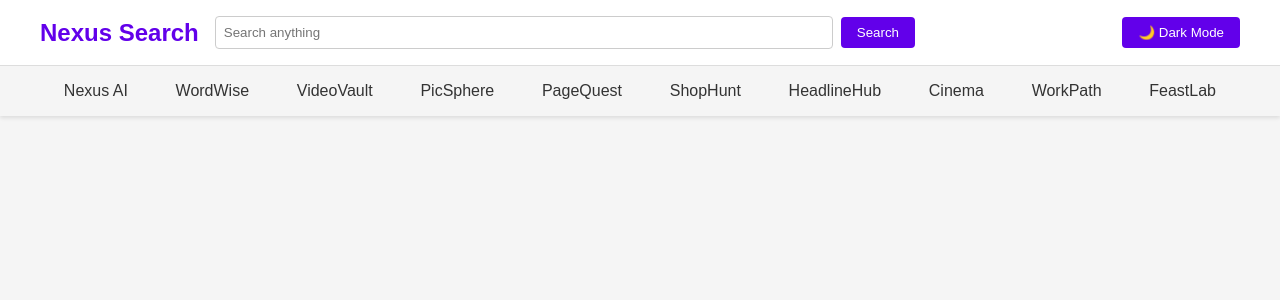
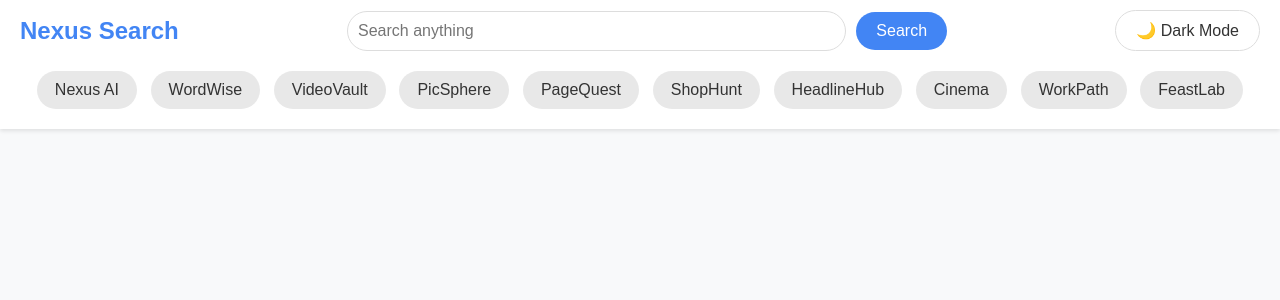
Before and after one commit to akshithbilla/Nexus-Search, a React (Create React App) app in the folder Frontend/: page / in a window 1280 px wide. Shown: the top 300 px of the page. Built offline with nearby package versions, Linux system fonts and the light colour scheme.

Commit message:
Final Integration Done

```diff
--- a/Frontend/package.json
+++ b/Frontend/package.json
@@ -4,6 +4,7 @@
   "private": true,
   "dependencies": {
     "axios": "^1.7.9",
+    "bootstrap": "^5.3.3",
     "cra-template": "1.2.0",
     "react": "^19.0.0",
     "react-dom": "^19.0.0",
@@ -16,8 +17,6 @@
     "test": "react-scripts test",
     "eject": "react-scripts eject",
     "proxy": "http://localhost:2500"
-
-
   },
   "eslintConfig": {
     "extends": [
--- a/Frontend/public/index.html
+++ b/Frontend/public/index.html
@@ -9,6 +9,9 @@
       name="description"
       content="Web site created using create-react-app"
     />
+    <!-- Add this inside public/index.html -->
+
+
     <link rel="apple-touch-icon" href="%PUBLIC_URL%/logo192.png" />
     <!--
       manifest.json provides metadata used when your web app is installed on a
--- a/Frontend/src/components/NavBar.css
+++ b/Frontend/src/components/NavBar.css
@@ -1,209 +1,168 @@
 /* General Styles */
 body {
   margin: 0;
-  font-family: Arial, sans-serif;
-  transition: background-color 0.3s, color 0.3s;
+  font-family: 'Arial', sans-serif;
+  background-color: #f8f9fa;
+  color: #333;
 }
 
 .app {
-  min-height: 100vh;
   display: flex;
   flex-direction: column;
-}
-
-.light-theme {
-  background-color: #f5f5f5;
-  color: #333;
-}
-
-.dark-theme {
-  background-color: #1a1a1a;
-  color: #ffffff;
+  min-height: 100vh;
 }
 
 /* Navbar Styles */
 .navbar {
-  position: fixed;
+  background-color: rgba(255, 255, 255, 0.9); /* Semi-transparent background */
+  box-shadow: 0 2px 4px rgba(0, 0, 0, 0.1);
+  padding: 10px 20px;
+  position: sticky;
   top: 0;
-  left: 0;
-  width: 100%;
-  background-color: #ffffff;
-  box-shadow: 0 2px 4px rgba(0, 0, 0, 0.1);
   z-index: 1000;
-  transition: background-color 0.3s, box-shadow 0.3s;
-}
-
-.dark-theme .navbar {
-  background-color: #333;
-  box-shadow: 0 2px 4px rgba(0, 0, 0, 0.3);
+  backdrop-filter: blur(10px); /* Blur effect for modern look */
 }
 
 .navbar-top {
   display: flex;
   justify-content: space-between;
   align-items: center;
-  padding: 1rem;
-  max-width: 1200px;
-  margin: 0 auto;
-  width: 100%;
+  flex-wrap: wrap;
 }
 
 .logo {
-  font-size: 1.5rem;
+  font-size: 24px;
   font-weight: bold;
-  color: #6200ea;
-}
-
-.dark-theme .logo {
-  color: #bb86fc;
+  color: #4285f4;
+  cursor: pointer;
 }
 
 .search-container {
   display: flex;
   align-items: center;
-  gap: 0.5rem;
   flex-grow: 1;
-  margin: 0 1rem;
+  margin: 0 20px;
+  max-width: 600px;
 }
 
 .search-bar {
-  padding: 0.5rem;
-  border: 1px solid #ccc;
-  border-radius: 4px;
   width: 100%;
-  max-width: 600px;
-  background-color: #fff;
+  padding: 10px;
+  border: 1px solid #ddd;
+  border-radius: 24px;
+  outline: none;
+  font-size: 16px;
+  margin-right: 10px;
+}
+
+.search-button {
+  padding: 10px 20px;
+  background-color: #4285f4;
+  color: white;
+  border: none;
+  border-radius: 24px;
+  cursor: pointer;
+  font-size: 16px;
+}
+
+.search-button:hover {
+  background-color: #3367d6;
+}
+
+.theme-toggle {
+  padding: 10px 20px;
+  background-color: transparent;
+  border: 1px solid #ddd;
+  border-radius: 24px;
+  cursor: pointer;
+  font-size: 16px;
   color: #333;
 }
 
-.dark-theme .search-bar {
-  background-color: #444;
-  border-color: #666;
-  color: #fff;
+.theme-toggle:hover {
+  background-color: #f1f1f1;
 }
 
-.search-button {
-  padding: 0.5rem 1rem;
-  border: none;
-  border-radius: 4px;
-  background-color: #6200ea;
-  color: white;
-  cursor: pointer;
-  transition: background-color 0.3s;
-}
-
-.dark-theme .search-button {
-  background-color: #bb86fc;
-}
-
-.search-button:hover {
-  background-color: #3700b3;
-}
-
-.dark-theme .search-button:hover {
-  background-color: #9a67ea;
-}
-
-.theme-toggle {
-  padding: 0.5rem 1rem;
-  border: none;
-  border-radius: 4px;
-  background-color: #6200ea;
-  color: white;
-  cursor: pointer;
-  transition: background-color 0.3s;
-}
-
-.dark-theme .theme-toggle {
-  background-color: #bb86fc;
-}
-
-.theme-toggle:hover {
-  background-color: #3700b3;
-}
-
-.dark-theme .theme-toggle:hover {
-  background-color: #9a67ea;
-}
-
+/* Navbar Bottom Styles */
 .navbar-bottom {
-  width: 100%;
-  background-color: #f5f5f5;
-  border-top: 1px solid #ddd;
-}
-
-.dark-theme .navbar-bottom {
-  background-color: #444;
-  border-top-color: #666;
+  margin-top: 10px;
 }
 
 .navbar-menu {
   display: flex;
   justify-content: space-around;
   list-style: none;
-  padding: 0.5rem 0;
+  padding: 0;
   margin: 0;
-  max-width: 1200px;
-  margin: 0 auto;
+  flex-wrap: wrap;
+  background-color: rgba(255, 255, 255, 0.8); /* Semi-transparent background */
+  border-radius: 20px;
+  padding: 10px;
 }
 
 .navbar-menu li {
-  cursor: pointer;
-  padding: 0.5rem 1rem;
-  border-radius: 4px;
-  transition: background-color 0.3s, color 0.3s;
-  color: #333;
-}
-
-.dark-theme .navbar-menu li {
-  color: #fff;
+  list-style: none;
+    padding: 10px 18px;
+    border-radius: 20px;
+    background-color: #e8e8e8;
+    cursor: pointer;
+    transition: background-color 0.3s;
 }
 
 .navbar-menu li:hover {
-  background-color: #6200ea;
-  color: white;
+  color: #1a73e8;
+  background-color: #d4d4d4; /* Semi-transparent hover background */
+  border-radius: 20px;
 }
 
-.dark-theme .navbar-menu li:hover {
-  background-color: #bb86fc;
+/* Responsive Styles */
+@media (max-width: 768px) {
+  .navbar-top {
+    flex-direction: column;
+    align-items: stretch;
+  }
+
+  .search-container {
+    margin: 10px 0;
+  }
+
+  .navbar-menu {
+    justify-content: flex-start;
+  }
+
+  .navbar-menu li {
+    padding: 8px 10px;
+    font-size: 12px;
+  }
+}
+
+@media (max-width: 480px) {
+  .logo {
+    font-size: 20px;
+  }
+
+  .search-bar {
+    font-size: 14px;
+  }
+
+  .search-button, .theme-toggle {
+    font-size: 14px;
+    padding: 8px 16px;
+  }
+
+  .navbar-menu li {
+    padding: 6px 8px;
+    font-size: 10px;
+  }
 }
 
 /* Search Results Styles */
 .search-results {
-  padding: 1rem;
-  max-width: 1200px;
-  margin: 0 auto;
-  width: 100%;
-  margin-top: 120px; /* Adjusted for fixed navbar */
+  padding: 20px;
+  flex-grow: 1;
 }
 
-.dictionary-results {
-  background-color: rgba(255, 255, 255, 0.1);
-  padding: 1rem;
-  border-radius: 8px;
-}
 
-.dictionary-entry {
-  margin-bottom: 1rem;
-}
-
-.phonetic {
-  font-style: italic;
-  color: #888;
-}
-
-.meaning {
-  margin-top: 1rem;
-}
-
-.definition {
-  margin-left: 1rem;
-}
-
-.example {
-  color: #888;
-  font-style: italic;
-}
 
 /* Grid Layouts */
 .books-grid,
@@ -272,3 +231,53 @@ body {
   width: 100%;
   border-radius: 8px;
 }
+
+/* Dark Theme Styles */
+.dark-theme {
+  background-color: #121212;
+  color: #ffffff;
+}
+
+.dark-theme .navbar {
+  background-color: rgba(30, 30, 30, 0.9); /* Semi-transparent dark background */
+}
+.dark-theme .logo {
+  color: #bb86fc;
+}
+.dark-theme .search-bar {
+  background-color: #333;
+  border-color: #444;
+  color: #ffffff;
+}
+
+.dark-theme .search-button {
+  background-color: #bb86fc;
+  color: #ffffff;
+}
+
+.dark-theme .theme-toggle {
+  border-color: #444;
+  color: #ffffff;
+}
+
+.dark-theme .theme-toggle:hover {
+  background-color: #333;
+}
+
+.dark-theme .navbar-menu {
+  background-color: rgba(30, 30, 30, 0.8); /* Semi-transparent dark background */
+}
+
+.dark-theme .navbar-menu li {
+  color: #9a67ea;
+}
+
+.dark-theme .navbar-menu li:hover {
+  color: #bb86fc;
+  /* Semi-transparent hover background */
+}
+
+.dark-theme .ai-card, .dark-theme .dictionary-entry, .dark-theme .book-card, .dark-theme .job-card, .dark-theme .image-card, .dark-theme .news-card, .dark-theme .movie-card, .dark-theme .youtube-card, .dark-theme .recipe-card, .dark-theme .shopping-card {
+  background-color: #1e1e1e;
+  color: #ffffff;
+}
```
Also changed, not shown: 1 other file (tests, documents, lock files or other folders).
